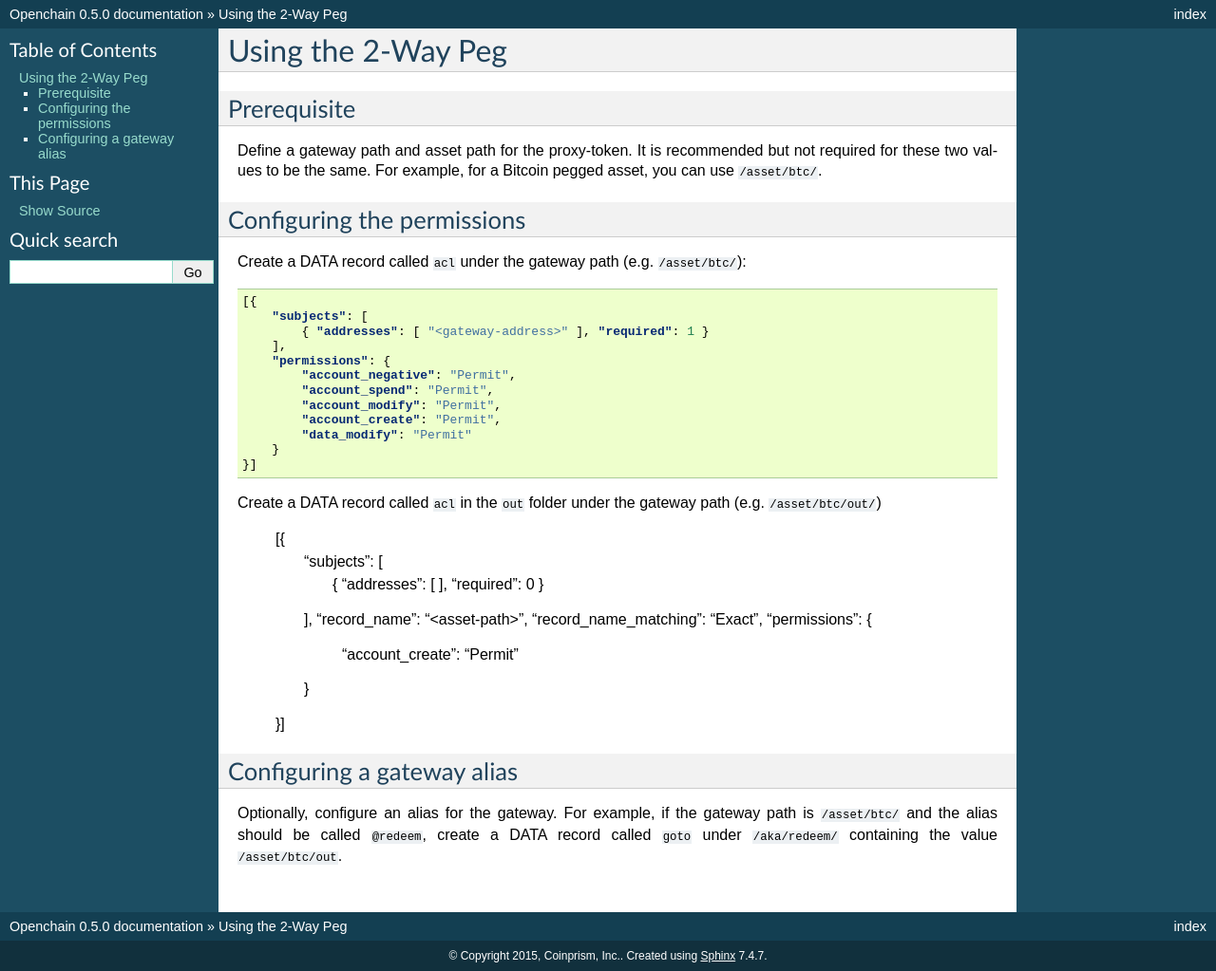
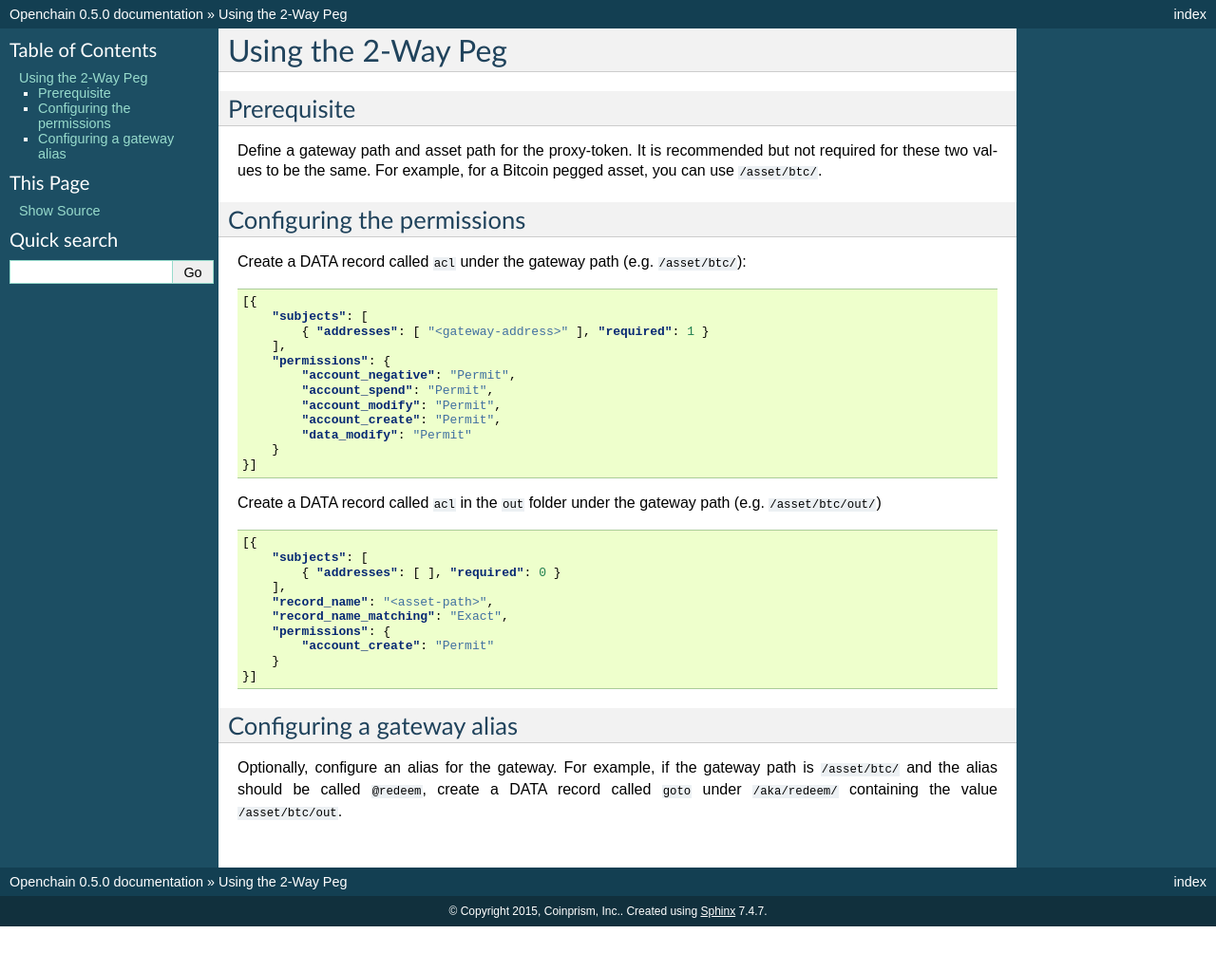
Before and after one commit to openchain/docs, a Sphinx documentation site: the page built from docs/source/sidechain/two-way-peg.rst, in a window 1280 px wide. Shown: the whole page at 95% size. Built offline with Sphinx 7.4.7, drawn with Linux system fonts in a browser that asks for light colours; after the commit the page ends 976 px from its top, so only the background shows below that.

Commit message:
Fix an issue with a code block

```diff
--- a/docs/source/sidechain/two-way-peg.rst
+++ b/docs/source/sidechain/two-way-peg.rst
@@ -28,6 +28,8 @@ Create a DATA record called ``acl`` under the gateway path (e.g. ``/asset/btc/``
 
 Create a DATA record called ``acl`` in the ``out`` folder under the gateway path (e.g. ``/asset/btc/out/``)
 
+.. code-block:: json
+
     [{
         "subjects": [
             { "addresses": [ ], "required": 0 }
```
